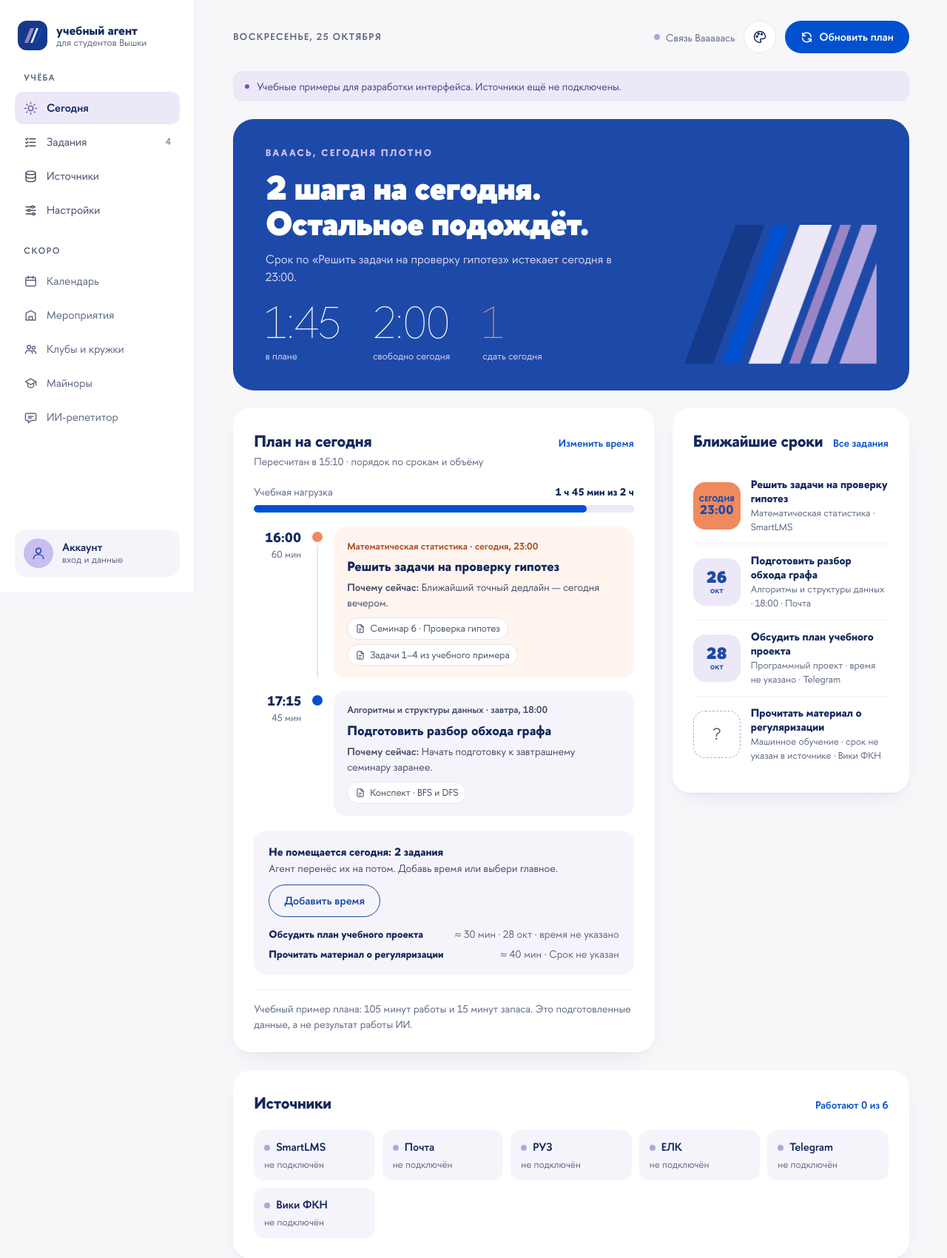
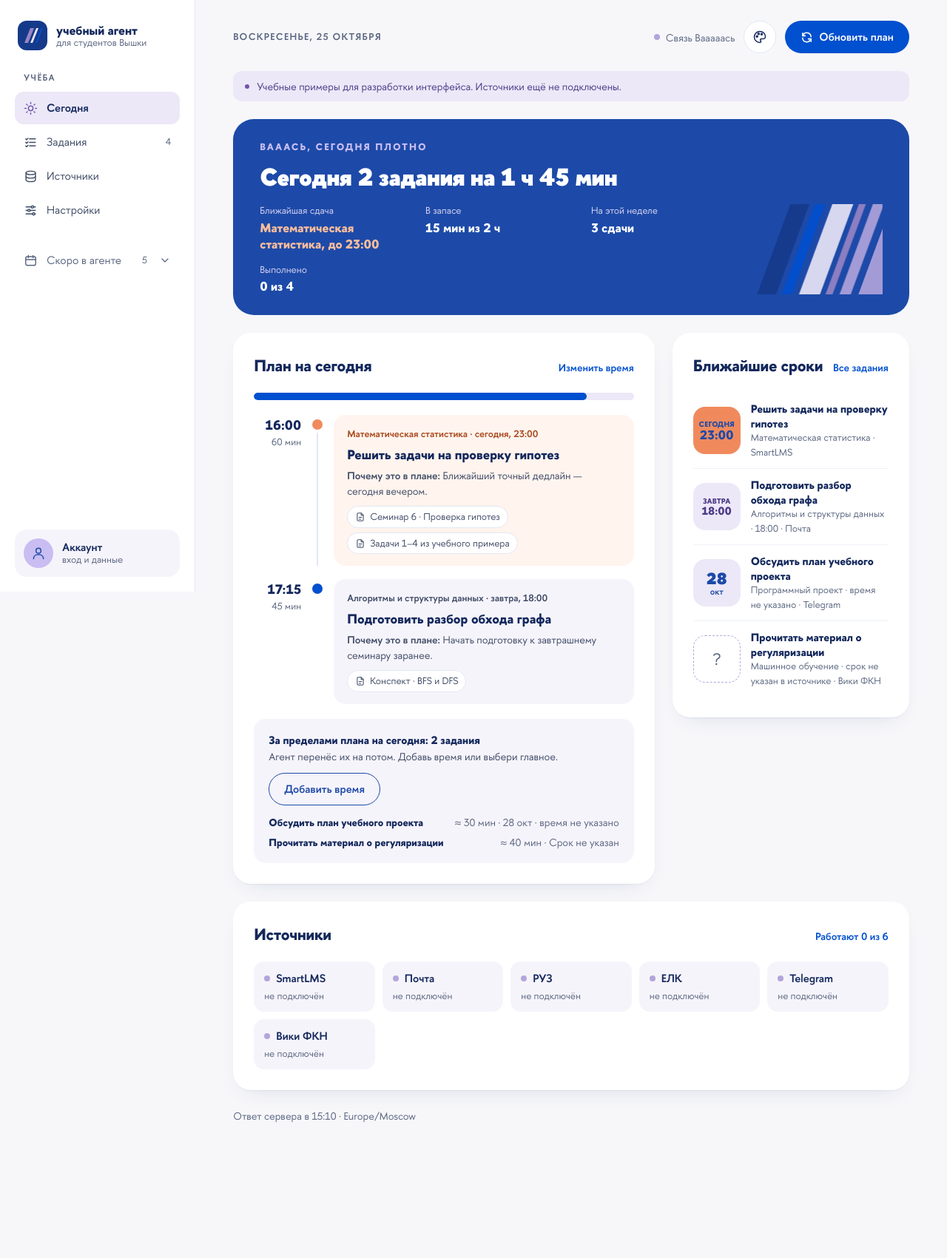
Before and after one commit to TMelnikovru/prompt-engineering, a FastAPI app: page / in a window 1280 px wide. Shown: the top 1701 px of the page at 74% size. After the commit the page ends 1518 px from the top, so only its background shows below. Run offline with FastAPI, Linux system fonts and the light colour scheme.

Commit message:
gpt sol high
Компактное хиро с конкретными фактами, светлый блок срока в карточке,
состояния «завтра» и «просрочено», «Скоро» свёрнуто в один пункт,
мобильная версия с нижним меню и фильтрами в одну строку.

Co-Authored-By: Claude Opus 5.5 <noreply@anthropic.com>

```diff
--- a/frontend/static/css/app.css
+++ b/frontend/static/css/app.css
@@ -129,6 +129,12 @@ ul, ol { list-style: none; margin: 0; padding: 0; }
 .nav-link[aria-current="page"] .nav-count { color: var(--muted); }
 .nav-alert { margin-left: auto; width: 8px; height: 8px; border-radius: 50%; background: var(--orange-400); }
 .nav-soon { color: var(--muted); }
+.nav-more > summary { list-style: none; cursor: pointer; }
+.nav-more > summary::-webkit-details-marker { display: none; }
+.nav-more-chevron { width: 16px !important; height: 16px !important; margin-left: 4px; transition: transform .3s var(--ease-out); }
+.nav-more[open] .nav-more-chevron { transform: rotate(180deg); }
+.nav-more > summary .nav-count { margin-left: auto; }
+.nav-more > a { padding-left: 24px; }
 .nav-soon[aria-current="page"] { font-weight: 600; }
 .account-link {
   margin-top: auto; display: flex; align-items: center; gap: 12px; padding: 12px;
@@ -195,19 +201,17 @@ ul, ol { list-style: none; margin: 0; padding: 0; }
 .hero {
   position: relative; overflow: hidden; isolation: isolate;
   display: flex; flex-wrap: wrap; align-items: flex-end; justify-content: space-between; gap: 28px;
-  padding: clamp(24px, 3vw, 36px) clamp(24px, 3.4vw, 44px); border-radius: var(--radius-xl); background: var(--navy-900); color: #fff;
+  padding: clamp(20px, 2.4vw, 28px) clamp(22px, 3vw, 36px); border-radius: var(--radius-xl); background: var(--navy-900); color: #fff;
 }
 .hero-copy { flex: 1 1 420px; min-width: 0; display: flex; flex-direction: column; gap: 12px; }
 .hero .eyebrow { color: var(--cyan-500); }
-.hero-title { font-size: clamp(32px, 3.6vw, 46px); font-weight: 900; line-height: 1.06; letter-spacing: -.02em; }
-.hero-title span { display: block; }
-.hero-lead { max-width: 56ch; font-size: 16px; color: var(--sky-200); }
-.hero-stats { display: flex; flex-wrap: wrap; gap: clamp(20px, 4vw, 44px); margin-top: 8px; }
-.stat { display: flex; flex-direction: column; }
-.stat-value { font-size: clamp(44px, 5vw, 60px); line-height: 1; font-weight: 100; letter-spacing: -.02em; font-variant-numeric: tabular-nums; }
-.stat-value.is-hot { color: var(--orange-400); }
-.stat-label { font-size: 13px; color: var(--sky-200); margin-top: 6px; }
-.hero-pattern { flex: 0 1 260px; max-width: 100%; height: auto; }
+.hero-title { font-size: clamp(26px, 2.6vw, 34px); font-weight: 900; line-height: 1.1; letter-spacing: -.015em; }
+.hero-facts { display: grid; grid-template-columns: repeat(auto-fit, minmax(170px, 1fr)); gap: 14px 28px; margin: 6px 0 0; }
+.fact { display: flex; flex-direction: column; gap: 2px; min-width: 0; }
+.fact dt { font-size: 13px; color: var(--sky-200); }
+.fact dd { margin: 0; font-size: 17px; font-weight: 700; line-height: 1.3; }
+.fact dd.is-hot { color: #ffbe9c; }
+.hero-pattern { flex: 0 1 170px; max-width: 100%; height: auto; opacity: .9; }
 .hero-pattern polygon { transform-box: fill-box; transform-origin: 50% 100%; animation: band-in .9s var(--ease-out) both; animation-delay: calc(var(--i, 0) * 70ms + 120ms); }
 
 /* ---------- Панели ---------- */
@@ -252,7 +256,7 @@ ul, ol { list-style: none; margin: 0; padding: 0; }
 .plan-item.is-due-today .plan-course { color: var(--orange-700); }
 .plan-title { font-size: 18px; font-weight: 700; line-height: 1.3; }
 .plan-reason { font-size: 14px; color: var(--ink-2); }
-.plan-reason::before { content: "Почему сейчас: "; font-weight: 600; }
+.plan-reason::before { content: "Почему это в плане: "; font-weight: 600; }
 .material-list { display: flex; flex-wrap: wrap; gap: 6px; margin-top: 4px; }
 .material {
   display: inline-flex; align-items: center; gap: 6px; padding: 4px 10px; border-radius: 999px;
@@ -288,6 +292,10 @@ ul, ol { list-style: none; margin: 0; padding: 0; }
 .date-tile.is-today { background: var(--orange-400); }
 .date-tile.is-today strong { font-size: 10px; font-weight: 700; letter-spacing: .02em; }
 .date-tile.is-today span { font-size: 17px; font-weight: 700; }
+.date-tile.is-overdue { background: var(--red-50); color: var(--red-800); box-shadow: inset 0 0 0 1.5px var(--red-600); }
+.date-tile.is-overdue strong, .date-tile.is-tomorrow strong { font-size: 10px; font-weight: 700; letter-spacing: .02em; }
+.date-tile.is-overdue span, .date-tile.is-tomorrow span { font-size: 15px; font-weight: 700; }
+.date-tile.is-tomorrow { background: var(--sky-100); color: var(--lav-800); }
 .date-tile.is-unknown { background: transparent; border: 1.5px dashed var(--sky-300); color: var(--muted); }
 .date-tile.is-unknown strong { font-weight: 400; }
 .date-tile.is-done { background: var(--sky-50); color: var(--muted); }
--- a/frontend/static/js/app.js
+++ b/frontend/static/js/app.js
@@ -126,10 +126,6 @@ function plural(count, one, few, many) {
   return many;
 }
 
-function hm(minutes) {
-  return Math.floor(minutes / 60) + ":" + String(minutes % 60).padStart(2, "0");
-}
-
 function duration(minutes) {
   const hours = Math.floor(minutes / 60);
   const rest = minutes % 60;
@@ -156,6 +152,7 @@ function deadlineText(task, { long = false } = {}) {
   let day = dayMonth(due.day, long ? "long" : "short");
   if (offset === 0) day = "Сегодня";
   else if (offset === 1) day = "Завтра";
+  else if (offset < 0) day = "Просрочено, " + day;
   return day + (due.time ? ", " + due.time : long ? ", время не указано" : " · время не указано");
 }
 
@@ -219,21 +216,6 @@ function changeFor(task) {
 /* ---------- Анимации ---------- */
 const animate = () => !reducedMotion.matches;
 
-function countUp(element, to, format) {
-  const from = Number(element.dataset.value || 0);
-  element.dataset.value = to;
-  if (!animate() || from === to) { element.textContent = format(to); return; }
-  const started = performance.now();
-  const length = 900;
-  const step = (now) => {
-    const progress = Math.min((now - started) / length, 1);
-    const eased = 1 - Math.pow(1 - progress, 4);
-    element.textContent = format(Math.round(from + (to - from) * eased));
-    if (progress < 1) requestAnimationFrame(step);
-  };
-  requestAnimationFrame(step);
-}
-
 /* FLIP: элементы плавно переезжают на новые места после пересчёта. */
 function snapshot(list) {
   return new Map($$("[data-key]", list).map((item) => [item.dataset.key, item.getBoundingClientRect()]));
@@ -289,34 +271,55 @@ function renderHero() {
   const steps = plan.blocks.length;
 
   let eyebrow = "Вааась, не кипишуй";
-  let title = [steps + " " + plural(steps, "шаг", "шага", "шагов") + " на сегодня.", "Ты успеваешь."];
+  let title = "Сегодня " + steps + " " + plural(steps, "задание", "задания", "заданий") + " на " + duration(planned);
   if (!tasks.length) {
     eyebrow = "Вааась, учёба началась";
-    title = ["Пока пусто.", "Задания придут из источников."];
+    title = "Пока пусто: задания придут из источников";
   } else if (!steps) {
-    title = ["Плана на сегодня нет.", "Загляни в задания."];
+    title = "На сегодня в плане ничего нет";
   } else if (unscheduled.length) {
     eyebrow = "Вааась, сегодня плотно";
-    title[1] = "Остальное подождёт.";
   }
   $("#hero-eyebrow").textContent = eyebrow;
-  $("#hero-title").replaceChildren(...title.map((line) => node("span", "", line)));
+  $("#hero-title").textContent = title;
 
-  const next = tasks.filter((task) => !isDone(task) && deadline(task).day).sort(compareTasks)[0];
-  let lead = "Подключи источники, и агент соберёт задания и составит план дня.";
-  if (dueToday.length) {
-    const time = deadline(dueToday[0]).time;
-    lead = "Срок по «" + dueToday[0].title + "» истекает сегодня" + (time ? " в " + time : "") + ".";
-  } else if (next) {
-    lead = "Ближайший срок: «" + next.title + "», " + deadlineText(next).toLowerCase() + ".";
-  } else if (tasks.length) {
-    lead = "У заданий нет точных сроков. Агент расставил их по объёму.";
+  const facts = [];
+  const next = dueToday[0] || tasks.filter((task) => !isDone(task) && deadline(task).day).sort(compareTasks)[0];
+  if (next) {
+    const due = deadline(next);
+    const when = isToday(next) ? (due.time ? "до " + due.time : "сегодня") : deadlineText(next).toLowerCase();
+    facts.push(["Ближайшая сдача", next.course + ", " + when, isToday(next)]);
   }
-  $("#hero-lead").textContent = lead;
-  countUp($("#stat-planned"), planned, hm);
-  countUp($("#stat-available"), plan.available_minutes, hm);
-  countUp($("#stat-today"), dueToday.length, String);
-  $("#stat-today").classList.toggle("is-hot", dueToday.length > 0);
+  if (tasks.length) {
+    const reserve = plan.available_minutes - planned;
+    facts.push(reserve >= 0
+      ? ["В запасе", duration(reserve) + " из " + duration(plan.available_minutes)]
+      : ["Не хватает", duration(-reserve), true]);
+    const week = tasks.filter((task) => {
+      const day = deadline(task).day;
+      return !isDone(task) && day && daysBetween(plan.date, day) >= 0 && daysBetween(plan.date, day) <= 7;
+    });
+    if (week.length) {
+      const byDay = new Map();
+      for (const task of week) byDay.set(deadline(task).day, (byDay.get(deadline(task).day) || 0) + 1);
+      const [peak, count] = [...byDay].sort((a, b) => b[1] - a[1])[0];
+      const text = week.length + " " + plural(week.length, "сдача", "сдачи", "сдач");
+      facts.push(["На этой неделе", count > 1 ? text + ", больше всего " + weekdayIn(peak) : text]);
+    }
+    const done = tasks.filter(isDone).length;
+    facts.push(["Выполнено", done + " из " + tasks.length]);
+  }
+  $("#hero-facts").replaceChildren(...facts.map(([label, value, hot]) => {
+    const item = node("div", "fact");
+    const dd = node("dd", hot ? "is-hot" : "", value);
+    item.append(node("dt", "", label), dd);
+    return item;
+  }));
+}
+
+function weekdayIn(day) {
+  const names = ["в воскресенье", "в понедельник", "во вторник", "в среду", "в четверг", "в пятницу", "в субботу"];
+  return names[new Date(day + "T12:00:00Z").getUTCDay()];
 }
 
 function materialList(task) {
@@ -335,8 +338,6 @@ function renderPlan() {
   const before = snapshot(list);
   const planned = plan.blocks.reduce((sum, block) => sum + block.minutes, 0);
 
-  $("#plan-sub").textContent = "Пересчитан в " + clock(meta.generated_at) + " · порядок по срокам и объёму";
-  $("#budget-label").textContent = duration(planned) + " из " + duration(plan.available_minutes);
   const fill = $("#budget-fill");
   const ratio = plan.available_minutes ? planned / plan.available_minutes : 0;
   requestAnimationFrame(() => { fill.style.width = Math.min(ratio, 1) * 100 + "%"; });
@@ -372,7 +373,7 @@ function renderPlan() {
   $("#overload").hidden = !unscheduled.length;
   if (unscheduled.length) {
     const count = unscheduled.length;
-    $("#overload-title").textContent = "Не помещается сегодня: " + count + " " + plural(count, "задание", "задания", "заданий");
+    $("#overload-title").textContent = "За пределами плана на сегодня: " + count + " " + plural(count, "задание", "задания", "заданий");
     $("#overload-text").textContent = "Агент перенёс их на потом. Добавь время или выбери главное.";
     $("#overload-list").replaceChildren(...unscheduled.map((task) => {
       const item = node("li");
@@ -382,7 +383,7 @@ function renderPlan() {
     }));
   }
   $("#plan-note").textContent = plan.note;
-  $("#plan-note").hidden = !plan.note || !plan.blocks.length;
+  $("#plan-note").hidden = !plan.note || !plan.blocks.length || meta.mode === "demo";
 }
 
 function dateTile(task) {
@@ -398,6 +399,12 @@ function dateTile(task) {
   } else if (due.day === state.dashboard.plan.date) {
     tile.classList.add("is-today");
     tile.append(node("strong", "", "СЕГОДНЯ"), node("span", "", due.time || "весь день"));
+  } else if (daysBetween(state.dashboard.plan.date, due.day) < 0) {
+    tile.classList.add("is-overdue");
+    tile.append(node("strong", "", "СРОК"), node("span", "", "прошёл"));
+  } else if (daysBetween(state.dashboard.plan.date, due.day) === 1) {
+    tile.classList.add("is-tomorrow");
+    tile.append(node("strong", "", "ЗАВТРА"), node("span", "", due.time || "весь день"));
   } else {
     const [, , day] = due.day.split("-");
     tile.append(node("strong", "", String(Number(day))), node("span", "", dayMonth(due.day).split(" ")[1] || ""));
@@ -574,7 +581,9 @@ function taskCard(task) {
   const copy = node("span", "task-copy");
   copy.append(node("span", "task-course", task.course), node("span", "task-title", task.title));
   const meta = node("span", "task-meta");
-  const dueChip = node("span", isToday(task) && !isDone(task) ? "chip chip-today" : "chip", deadlineText(task));
+  const offset = deadline(task).day ? daysBetween(state.dashboard.plan.date, deadline(task).day) : null;
+  const tone = isDone(task) ? "" : offset === 0 ? " chip-today" : offset < 0 && offset !== null ? " chip-overdue" : "";
+  const dueChip = node("span", "chip" + tone, deadlineText(task));
   meta.append(dueChip);
   if (changeFor(task)) meta.append(node("span", "changed-chip", "срок перенесён"));
   const minutes = minutesFor(task);
@@ -600,7 +609,7 @@ function taskCard(task) {
   const actions = node("div", "task-actions");
   const original = task.evidence.find((entry) => entry.url);
   if (original) {
-    const link = node("a", "button button-ghost", "Открыть оригинал");
+    const link = node("a", "button button-ghost", "Открыть в " + sourceName(original.source_id));
     link.href = original.url;
     link.target = "_blank";
     link.rel = "noopener noreferrer";
--- a/frontend/templates/index.html
+++ b/frontend/templates/index.html
@@ -55,14 +55,14 @@
           <a class="nav-link" href="#sources" data-nav="sources"><svg class="icon" aria-hidden="true"><use href="/static/icons.svg#sources"></use></svg>Источники<span class="nav-alert" id="nav-source-alert" hidden></span></a>
           <a class="nav-link" href="#settings" data-nav="settings"><svg class="icon" aria-hidden="true"><use href="/static/icons.svg#settings"></use></svg>Настройки</a>
         </nav>
-        <nav class="nav-group" aria-label="Скоро">
-          <span class="nav-caption">Скоро</span>
+        <details class="nav-group nav-more" id="nav-more">
+          <summary class="nav-link nav-soon"><svg class="icon" aria-hidden="true"><use href="/static/icons.svg#calendar"></use></svg>Скоро в агенте<span class="nav-count">5</span><svg class="icon nav-more-chevron" aria-hidden="true"><use href="/static/icons.svg#chevron"></use></svg></summary>
           <a class="nav-link nav-soon" href="#calendar" data-nav="calendar"><svg class="icon" aria-hidden="true"><use href="/static/icons.svg#calendar"></use></svg>Календарь</a>
           <a class="nav-link nav-soon" href="#events" data-nav="events"><svg class="icon" aria-hidden="true"><use href="/static/icons.svg#events"></use></svg>Мероприятия</a>
           <a class="nav-link nav-soon" href="#clubs" data-nav="clubs"><svg class="icon" aria-hidden="true"><use href="/static/icons.svg#clubs"></use></svg>Клубы и кружки</a>
           <a class="nav-link nav-soon" href="#minors" data-nav="minors"><svg class="icon" aria-hidden="true"><use href="/static/icons.svg#minors"></use></svg>Майноры</a>
           <a class="nav-link nav-soon" href="#tutor" data-nav="tutor"><svg class="icon" aria-hidden="true"><use href="/static/icons.svg#tutor"></use></svg>ИИ-репетитор</a>
-        </nav>
+        </details>
       </div>
 
       <a class="account-link" href="#account" data-nav="account">
@@ -107,12 +107,7 @@
             <div class="hero-copy">
               <span class="eyebrow" id="hero-eyebrow"></span>
               <h1 class="hero-title" id="hero-title"></h1>
-              <p class="hero-lead" id="hero-lead"></p>
-              <div class="hero-stats">
-                <div class="stat"><span class="stat-value" id="stat-planned">0:00</span><span class="stat-label">в плане</span></div>
-                <div class="stat"><span class="stat-value" id="stat-available">0:00</span><span class="stat-label">свободно сегодня</span></div>
-                <div class="stat"><span class="stat-value" id="stat-today">0</span><span class="stat-label">сдать сегодня</span></div>
-              </div>
+              <dl class="hero-facts" id="hero-facts"></dl>
             </div>
             <svg class="hero-pattern" viewBox="0 0 360 260" aria-hidden="true">
               <polygon style="--i: 0" points="0,260 96,0 150,0 54,260" fill="#163a8a"/>
@@ -127,16 +122,10 @@
           <div class="today-grid">
             <section class="panel panel-plan" aria-labelledby="plan-title">
               <div class="panel-heading">
-                <div>
-                  <h2 class="panel-title" id="plan-title">План на сегодня</h2>
-                  <p class="panel-sub" id="plan-sub"></p>
-                </div>
+                <h2 class="panel-title" id="plan-title">План на сегодня</h2>
                 <a class="panel-link" href="#settings">Изменить время</a>
               </div>
-              <div class="budget">
-                <div class="budget-row"><span>Учебная нагрузка</span><strong id="budget-label"></strong></div>
-                <div class="budget-track"><span class="budget-fill" id="budget-fill"></span></div>
-              </div>
+              <div class="budget-track" aria-hidden="true"><span class="budget-fill" id="budget-fill"></span></div>
               <ol class="plan-list" id="plan-list"></ol>
               <div class="empty-state" id="plan-empty" hidden>
                 <strong>Плана пока нет</strong>
@@ -181,7 +170,6 @@
           <div class="view-heading">
             <div>
               <h1 class="view-title" id="tasks-title">Задания</h1>
-              <p class="view-lead">У каждого срока есть источник и цитата. Приоритет и время предлагает агент, ты можешь их поправить.</p>
             </div>
           </div>
           <div class="toolbar">
```
Also changed, not shown: other parts of frontend/static/css/app.css (+37 -16 lines).
